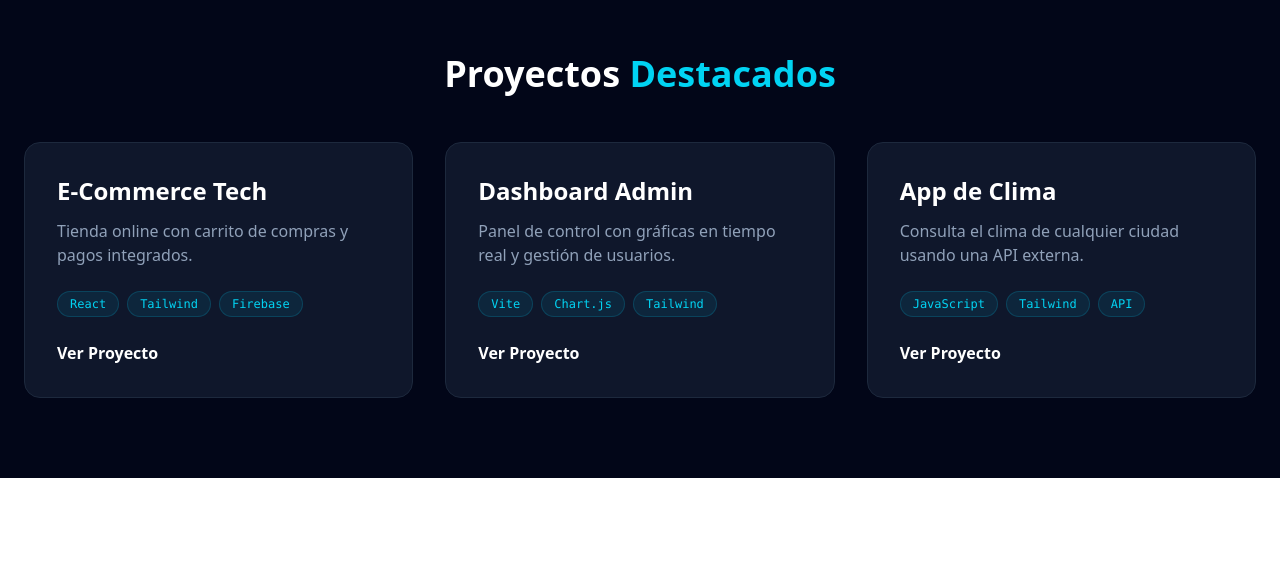
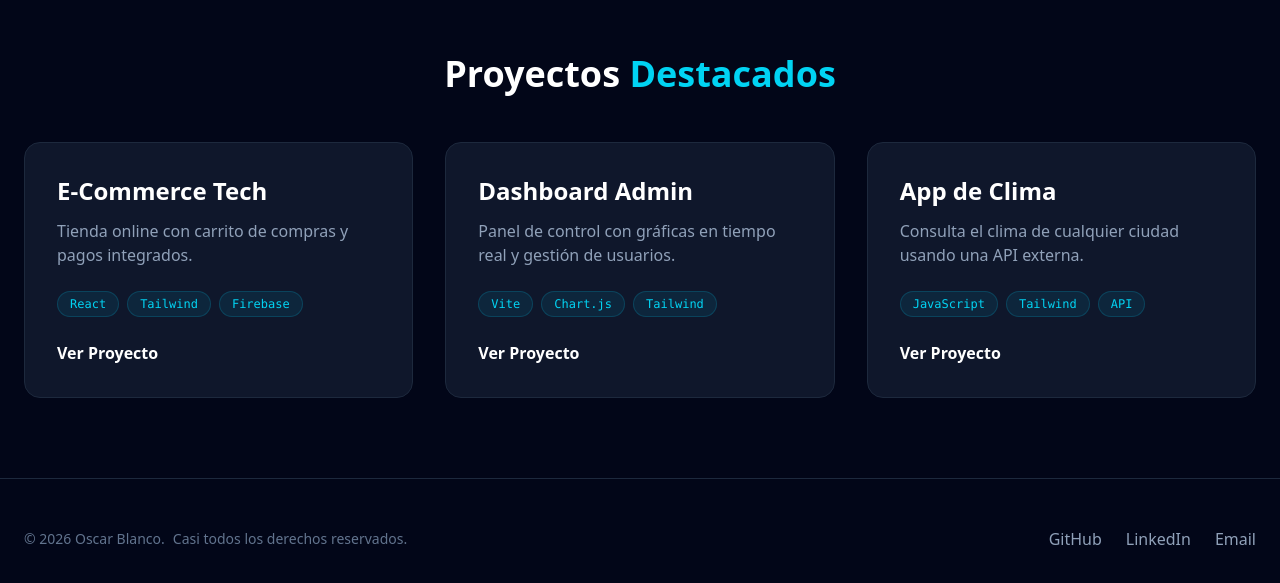
Before and after one commit to oscarblanco-software-eng/mi-portafolio, a React (Vite) app: page / in a window 1280 px wide. Shown: the part 826-1409 px from the top of the page. Before the commit the page ends 1304 px from the top, so only its background shows below. Built offline with nearby package versions, Linux system fonts and the light colour scheme.

Commit message:
feat: portafolio completo con navbar, hero, proyectos y footer

```diff
--- a/src/App.jsx
+++ b/src/App.jsx
@@ -1,13 +1,15 @@
 import Navbar from './components/Navbar'
 import Hero from './components/Hero'
-import Projects from './components/Projects' // <-- Importar
+import Projects from './components/Projects'
+import Footer from './components/Footer' // <-- Importar
 
 function App() {
   return (
     <main className="bg-slate-950 min-h-screen selection:bg-cyan-500/30">
       <Navbar />
       <Hero />
-      <Projects /> {/* <-- Agregar aquí */}
+      <Projects />
+      <Footer /> {/* <-- Agregar al final */}
     </main>
   )
 }
--- /dev/null
+++ b/src/components/Footer.jsx
@@ -0,0 +1,28 @@
+export default function Footer() {
+  return (
+    <footer className="py-12 border-t border-slate-800 bg-slate-950">
+      <div className="max-w-7xl mx-auto px-6 flex flex-col md:flex-row justify-between items-center gap-6">
+
+        {/* Lado Izquierdo: Copyright */}
+        <div className="text-slate-500 text-sm font-medium">
+          © {new Date().getFullYear()} Oscar Blanco.
+          <span className="block md:inline ml-0 md:ml-2">Casi todos los derechos reservados.</span>
+        </div>
+
+        {/* Lado Derecho: Redes Sociales */}
+        <div className="flex gap-6">
+          <a href="https://github.com/oscarblanco-software-eng" target="_blank" rel="noreferrer" className="text-slate-400 hover:text-white transition-colors">
+            GitHub
+          </a>
+          <a href="https://linkedin.com/in/oscarblanco-software-eng" target="_blank" rel="noreferrer" className="text-slate-400 hover:text-cyan-400 transition-colors">
+            LinkedIn
+          </a>
+          <a href="mailto:osccarblanco.ing@gmail.com" className="text-slate-400 hover:text-red-400 transition-colors">
+            Email
+          </a>
+        </div>
+
+      </div>
+    </footer>
+  )
+}
```
